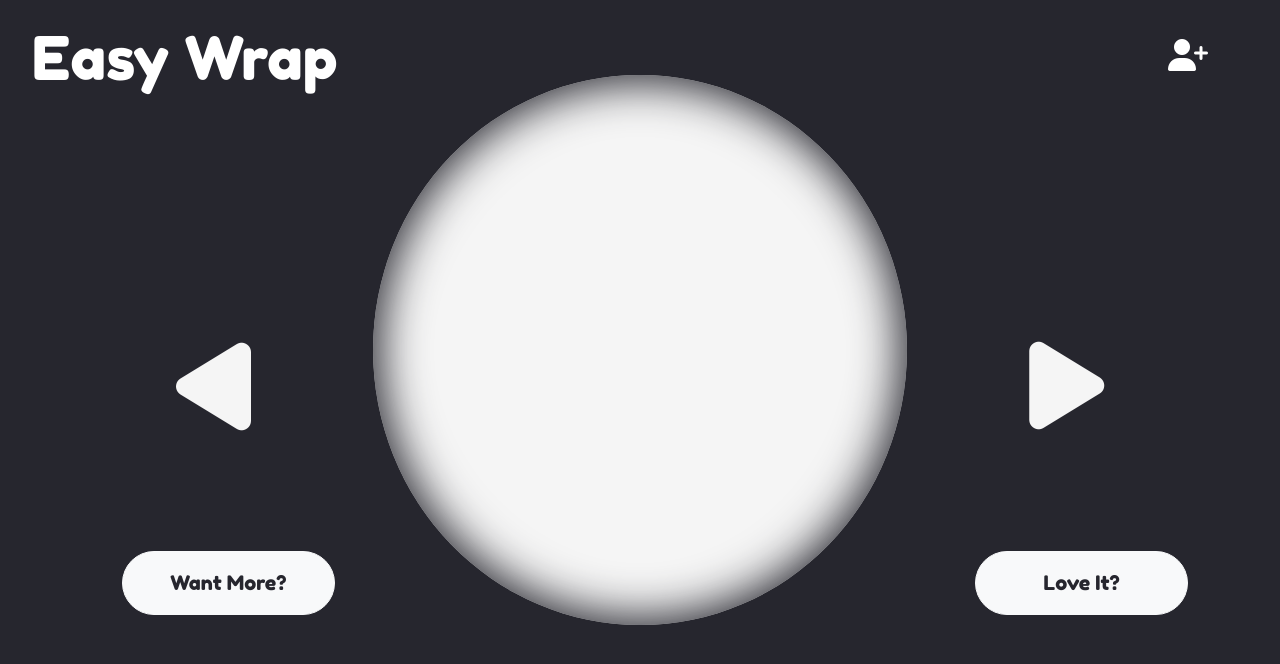
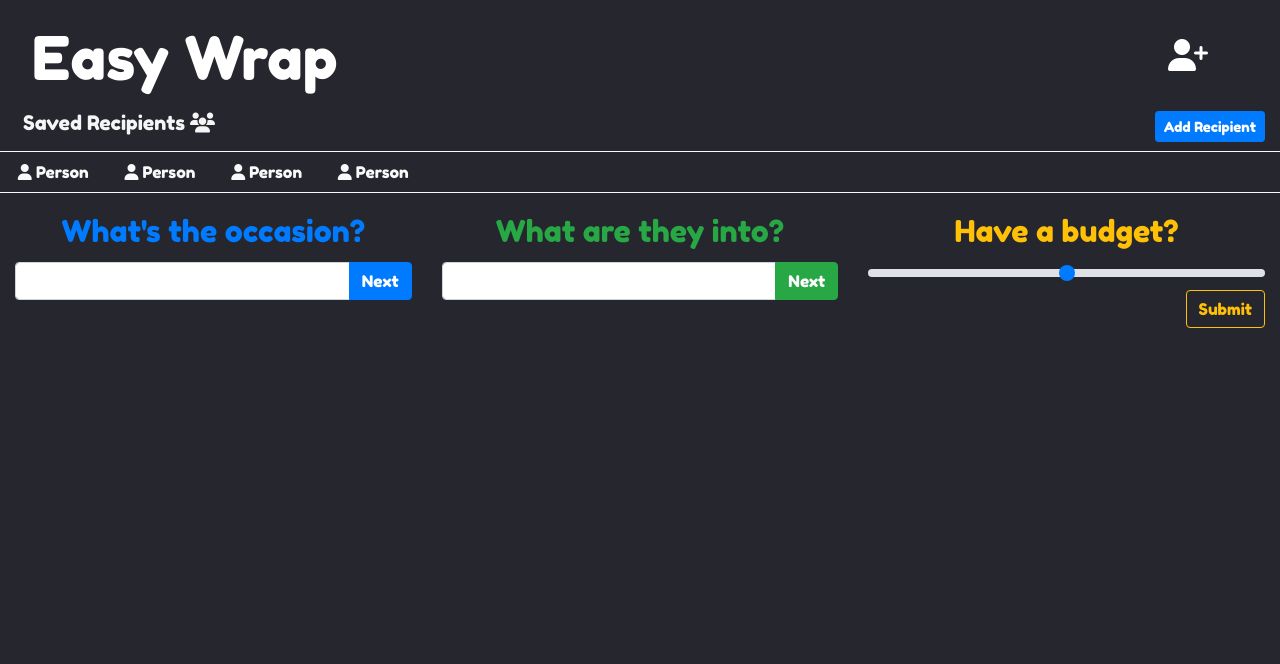
Before and after one commit to wattskimzey/easywrap, a React (Create React App) app in the folder react-app/: page /signup in a window 1280 px wide. Shown: the top 664 px of the page. Built offline with nearby package versions, Linux system fonts and the light colour scheme.

Commit message:
Added questions... no functionality yet

```diff
--- a/react-app/src/App.js
+++ b/react-app/src/App.js
@@ -9,16 +9,18 @@ import GiftBubble from "./components/GiftBubble";
 import Login from "./components/Login";
 import SignUp from "./components/SignUp";
 import RecipientsBar from "./components/RecipientsBar";
+import Question from "./components/Question";
 
 function App() {
   return (
     <div className="App">
       <Navbar/>
       <div className="container-fluid">
-        <GiftBubble/>
+        {/* <GiftBubble/> */}
         {/* <Login/> */}
         {/* <SignUp/> */}
-        {/* <RecipientsBar/> */}
+        <RecipientsBar/>
+        <Question/>
       </div>
     </div>
   );
--- /dev/null
+++ b/react-app/src/components/Question/index.js
@@ -0,0 +1,40 @@
+import React from "react";
+
+function Question() {
+    return(
+        <div>
+            <form className="font-custom mt-3">
+                <div className="row">
+                    <div className="col-4">
+                        <label for="occassion" className="text-primary">What's the occasion?</label>
+                        <div className="input-group">
+                            <input type="text" name="occassion" className="form-control" aria-describedby="button-addon2" />
+                            <div className="input-group-append">
+                                <button className="btn btn-primary" type="button" id="button-addon2">Next</button>
+                            </div>
+                        </div>
+                    </div>
+                    <div className="col-4">
+                        <label for="interests" className="text-success">What are they into?</label>
+                        <div className="input-group">
+                            <input type="text" name="interests" className="form-control" aria-describedby="button-addon2" />
+                            <div className="input-group-append">
+                                <button className="btn btn-success" type="button" id="button-addon2">Next</button>
+                            </div>
+                        </div>
+
+                    </div>
+                    <div className="col-4">
+                        <div className="form-group">
+                            <label for="price" className="text-warning">Have a budget?</label>
+                            <input type="range" name="price" className="custom-range" id="customRange1"/>
+                            <button className="btn btn-outline-warning float-right">Submit</button>
+                        </div>
+                    </div>
+                </div>
+            </form>
+        </div>
+    )
+}
+
+export default Question;
--- a/react-app/src/components/RecipientsBar/index.js
+++ b/react-app/src/components/RecipientsBar/index.js
@@ -2,28 +2,27 @@ import React from "react";
 
 function RecipientsBar() {
     return(
-        <div className="row border-bottom border-light text-left py-2 font-custom">
-            <div className="col-12 border-bottom border-light mb-2">
-                <h5 className="pl-3">Saved Recipients <i class="fas fa-users"></i></h5>
+        <div className="font-custom">
+        <div className="row pb-0">
+            <div className="col-8 text-right">
+                <h5 className="pl-2 text-left">Saved Recipients <i class="fas fa-users"></i></h5>
             </div>
-            <div className="col-12">
-                <div className="row">
+            <div className="col-4 text-right">
+                <button className="btn btn-sm btn-primary">Add Recipient</button>
+            </div>
+        </div>
+            <div className="row border-bottom border-light py-2 mt-2 border-top">
                 <div className="col-1 text-center">
-                        <div className="recipient"><i className="fas fa-user-circle fa-2x"></i></div>
-                        <a href="#" className="text-light">Person</a>
+                    <a href="#" className="text-light"><i className="fas fa-user"></i> Person</a>
                 </div>
                 <div className="col-1 text-center">
-                        <div className="recipient"><i className="fas fa-user-circle fa-2x"></i></div>
-                        <a href="#" className="text-light">Person</a>
+                    <a href="#" className="text-light"><i className="fas fa-user"></i> Person</a>
                 </div>
                 <div className="col-1 text-center">
-                        <div className="recipient"><i className="fas fa-user-circle fa-2x"></i></div>
-                        <a href="#" className="text-light">Person</a>
+                    <a href="#" className="text-light"><i className="fas fa-user"></i> Person</a>
                 </div>
                 <div className="col-1 text-center">
-                        <div className="recipient"><i className="fas fa-user-circle fa-2x"></i></div>
-                        <a href="#" className="text-light">Person</a>
-                    </div>
+                    <a href="#" className="text-light"><i className="fas fa-user"></i> Person</a>
                 </div>
             </div>
         </div>
--- a/react-app/src/css/style.css
+++ b/react-app/src/css/style.css
@@ -66,3 +66,7 @@ body {
     font-size: larger;
     transition: 0.3s;
 }
+
+label {
+    font-size: 30px;
+}
```
Lines whose indentation alone changed are shown as unchanged.
